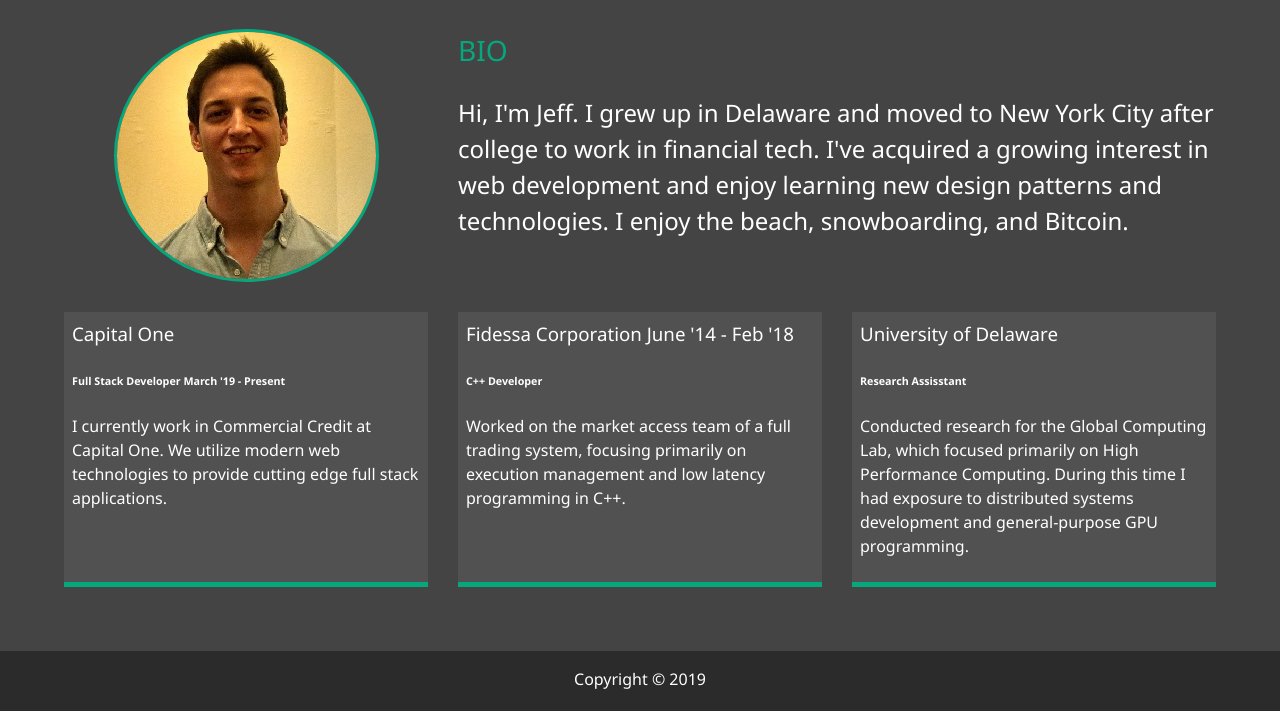
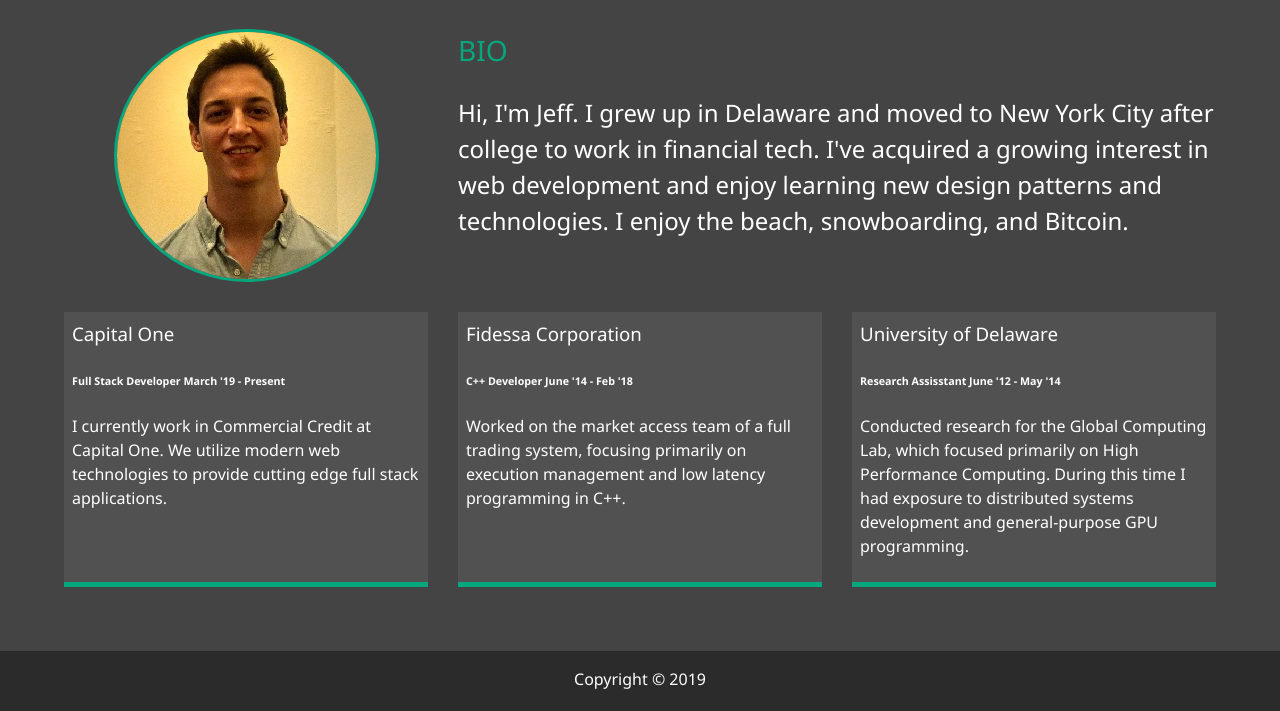
Before and after one commit to jdimarco218/portfolio, a website: page dist/about.html in a window 1280 px wide. Shown: the part 229-940 px from the top of the page. Drawn offline with Linux system fonts and the light colour scheme.

Commit message:
Updated dates

```diff
--- a/dist/about.html
+++ b/dist/about.html
@@ -66,13 +66,13 @@
                 <p>I currently work in Commercial Credit at Capital One. We utilize modern web technologies to provide cutting edge full stack applications.</p>
             </div>
             <div class="job job-2">
-                <h3>Fidessa Corporation June '14 - Feb '18</h3>
-                <h6>C++ Developer</h6>
+                <h3>Fidessa Corporation</h3>
+                <h6>C++ Developer June '14 - Feb '18</h6>
                 <p>Worked on the market access team of a full trading system, focusing primarily on execution management and low latency programming in C++.</p>
             </div>
             <div class="job job-3">
                 <h3>University of Delaware</h3>
-                <h6>Research Assisstant</h6>
+                <h6>Research Assisstant June '12 - May '14</h6>
                 <p>Conducted research for the Global Computing Lab, which focused primarily on High Performance Computing. During this time I had exposure to distributed systems development and general-purpose GPU programming.</p>
             </div>
         </div>
```
